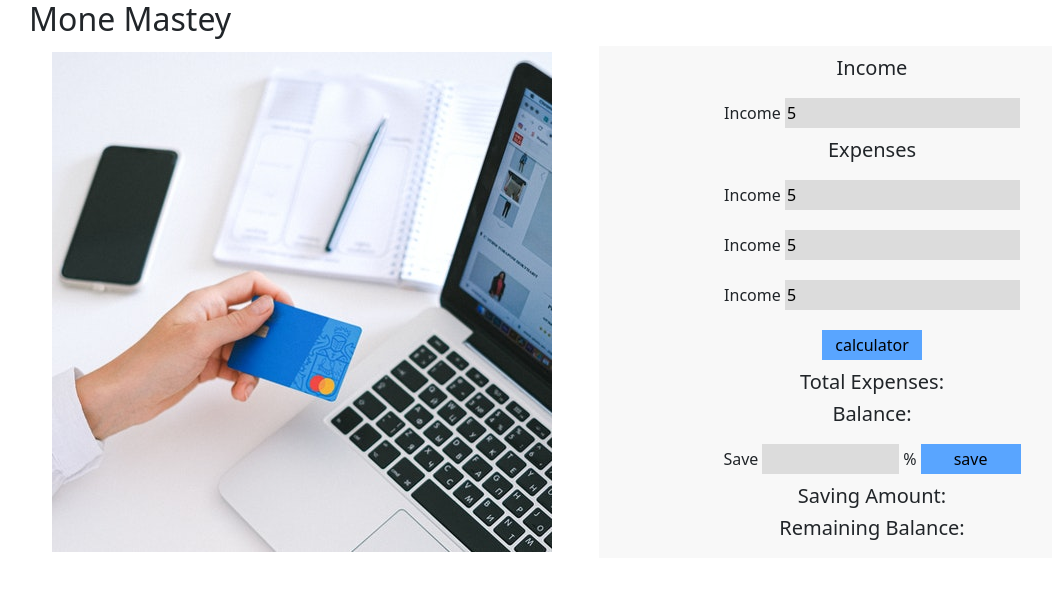
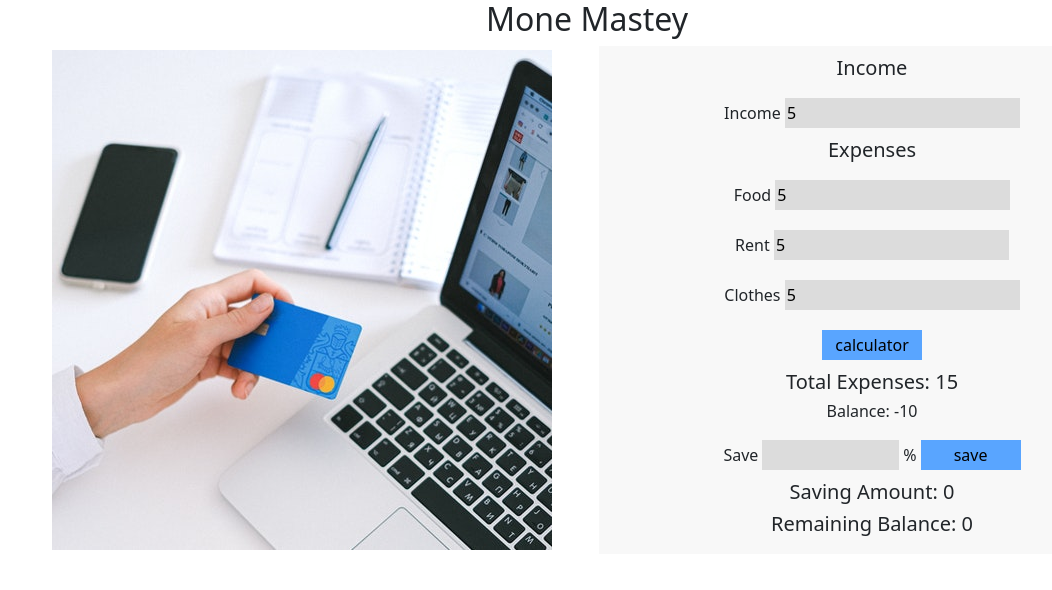
Before and after one commit to rifatjahan823/money-master, a plain HTML site: page index.html in a window 1280 px wide. Both pictures are taken after typing "5", "5", "5", "5" into the empty fields and a click on the button "calculator". Shown: the whole page, without its empty margins (53-1105 px from the left). Drawn offline with nearby package versions, Linux system fonts and the light colour scheme.

Commit message:
javascript add

```diff
--- a/index.html
+++ b/index.html
@@ -13,7 +13,7 @@
 <body>
 
 <header>
-<div class="container">
+<div class="container text-center">
     <h2>mone mastey</h2>
 </div>
 </header>
@@ -36,20 +36,20 @@
                      <label for="income-input">income</label>
                      <input id="income-input"type="number">
                     </div>
-                    <!-- expenses iste -->
+                    <!-- expenses site -->
                     <h5>expenses</h5>
-                    <label for="food-input">income</label>
+                    <label for="food-input">food</label>
                     <input id="food-input"type="number"><br/>
-                    <label for="rent-input">income</label>
+                    <label for="rent-input">rent</label>
                     <input id="rent-input"type="number"><br/>
-                    <label for="clothe-input">income</label>
-                    <input id="cloth-input"type="number"><br/>
-                    <button type="submit">calculator</button>
+                    <label for="clothe-input">clothes</label>
+                    <input id="clothe-input"type="number"><br/>
+                    <button id="calculator"type="submit">calculator</button>
                 </div>
                 <!-- get sum expenses & income -->
                 <div>
-                 <h5>total expenses:</h5>
-                 <h5>balance:</h5>
+                 <h5>total expenses: <span  id="total-expenses">0</span> </h5>
+                 <h6 >balance: <span id="balance">0</span> </h6>
                 </div>
                 <!-- get sum of % -->
                 <div >
@@ -57,13 +57,14 @@
                      <input class="w-25" id="parcent-input"type="number">
                      <p class="d-inline ">%</p>
                      <button
-                     id="parcent-btn"type="submit">save</button>
+                     id="save-btn"type="submit">save</button>
 
                 </div>
                 <!-- get calculation sum -->
                 <div>
-                 <h5>saving amount:</h5>
-                 <h5>remaining balance:</h5>
+                 <h5>saving amount: <span id="saving-amount">0</span> </h5>
+                 <h5>remaining balance: <span id="remaining balance">0</span>
+                 </h5>
                 </div>
                </div>
           </div>
--- a/index.js
+++ b/index.js
@@ -0,0 +1,56 @@
+//get total income and expenses
+
+function incomeExpense(){
+    //expenses area calculator
+    let foodInput = document.getElementById("food-input");
+    let foodValue = parseInt(foodInput.value);
+
+    let rentInput = document.getElementById("rent-input");
+    let rentValue = parseInt(rentInput.value);
+
+    let clotheInput = document.getElementById("clothe-input");
+   let clotheValue = parseInt(clotheInput.value);
+
+   let sumExpense =foodValue+rentValue+clotheValue;
+    //income add
+     let income = document.getElementById("income-input");
+     let incomeValue = parseInt(income.value)
+
+     let balance  = document.getElementById("balance");
+       if(sumExpense>0){
+           balance.innerText=incomeValue-sumExpense;
+          }
+    //expenses balance
+    let totalExpenses = document.getElementById("total-expenses");
+       if(sumExpense>0){
+           totalExpenses.innerText=sumExpense
+       }
+  }
+  //get sum parcent
+  function parcentAdd(){
+    let totalExpenses = document.getElementById("balance");
+    let totalValue = totalExpenses.innerText;
+
+    let parcentInput = document.getElementById("parcent-input");
+    let parcentValue = parcentInput.value;
+
+    let totalParcent = document.getElementById("saving-amount");
+
+
+    let totalsum = totalParcent.innerText=  (parcentValue* totalValue)/100
+
+  //remaing balance add
+
+  document.getElementById("remaining balance").innerText=totalValue-totalsum
+
+  }
+
+
+  document.getElementById("calculator").addEventListener("click",function(){
+  incomeExpense()
+
+  })
+  document.getElementById("save-btn").addEventListener("click",function(){
+
+    parcentAdd()
+  })
--- a/style.css
+++ b/style.css
@@ -1,6 +1,7 @@
 body{
     text-transform: capitalize;
 }
+/* form calculation section  */
 .calculator-site{
     background-color: #F8F8F8;
     padding: 10px 0;
```
